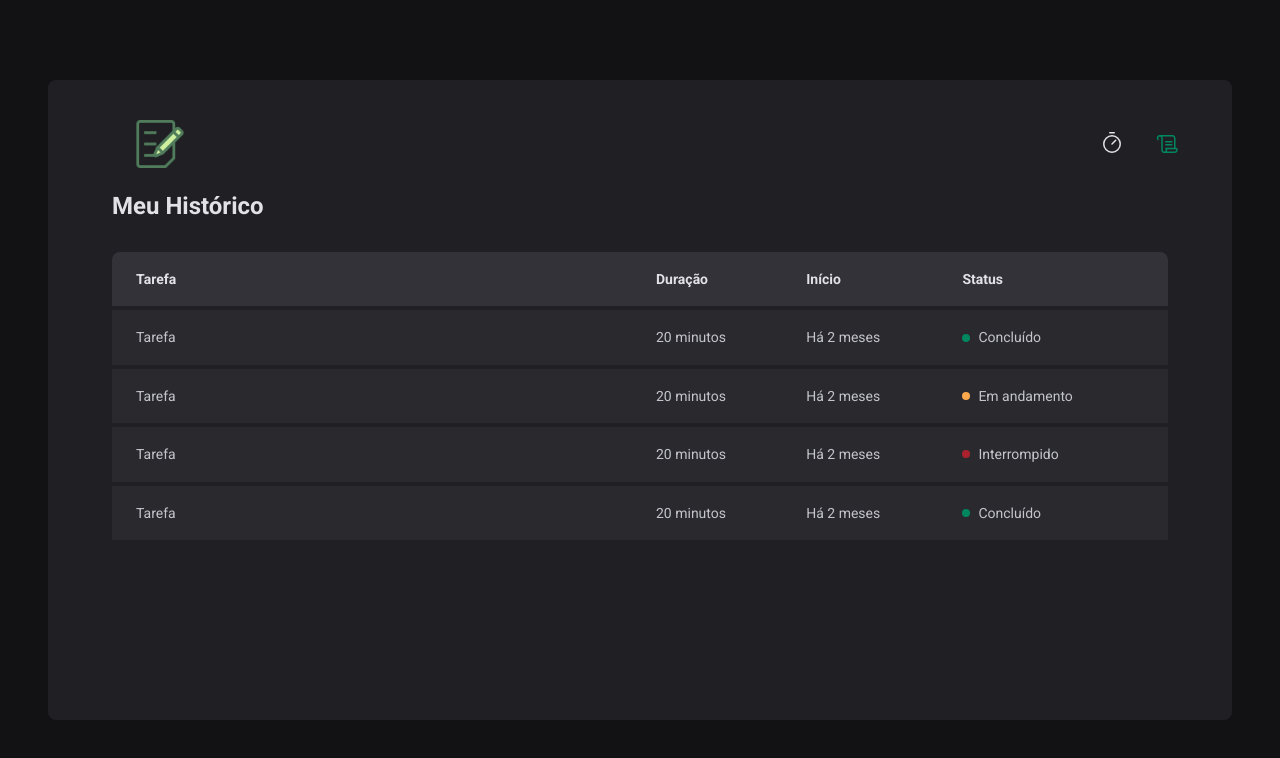
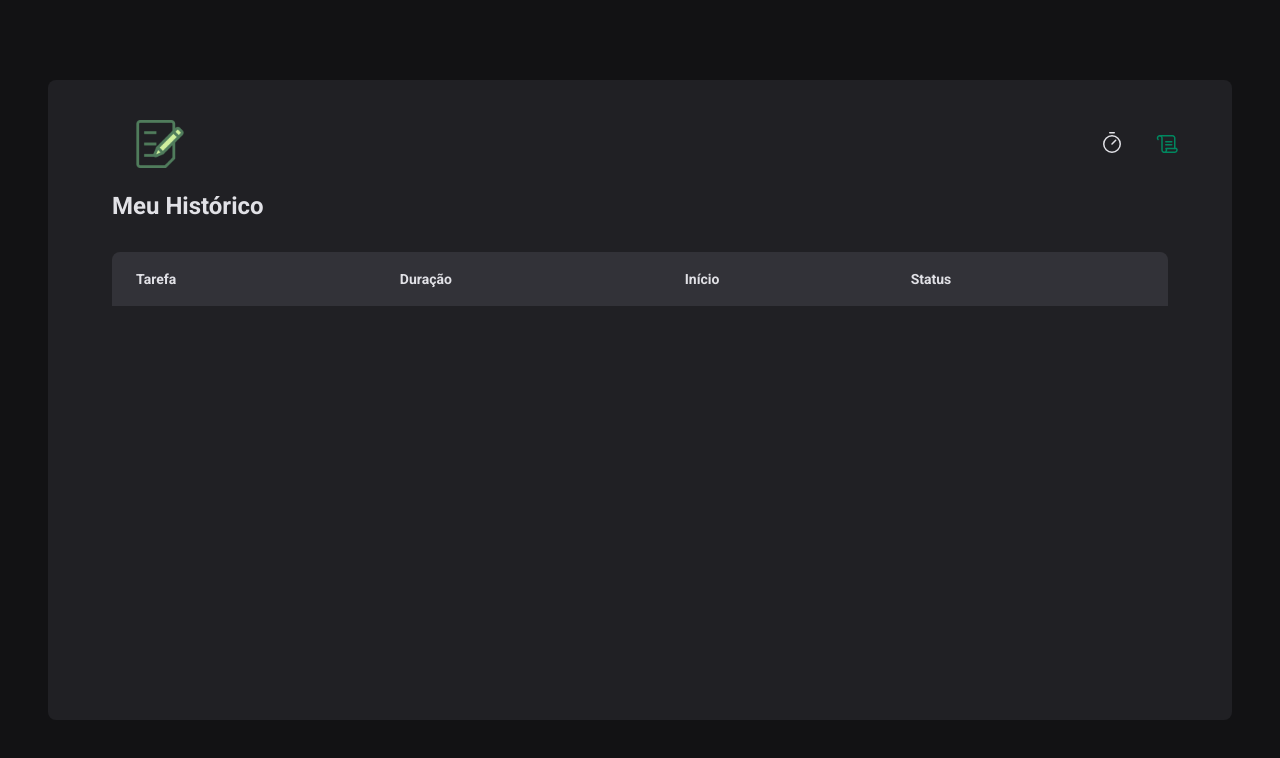
Before and after one commit to gabrielharuochiyoshi/pomodoro-ignite, a React (Vite) app: page /history in a window 1280 px wide. Shown: the top 758 px of the page. Built offline with nearby package versions, Linux system fonts and the light colour scheme.

Commit message:
fix context, and create a new component

```diff
--- a/src/App.tsx
+++ b/src/App.tsx
@@ -3,12 +3,15 @@
 import { Router } from './Router'
 import { GlobalStyle } from './styles/global'
 import { defaultTheme } from './styles/themes/default'
+import { CyclesContextProvider } from './contexts/CyclesContext'
 
 export function App() {
   return (
     <ThemeProvider theme={defaultTheme}>
       <BrowserRouter>
-        <Router />
+        <CyclesContextProvider>
+          <Router />
+        </CyclesContextProvider>
       </BrowserRouter>
       <GlobalStyle />
     </ThemeProvider>
--- /dev/null
+++ b/src/contexts/CyclesContext.tsx
@@ -0,0 +1,101 @@
+import { createContext, ReactNode, useState } from 'react'
+
+interface CycleContextProps {
+  children: ReactNode
+}
+
+interface CreateCycleData {
+  task: string
+  minutesAmount: number
+}
+
+interface Cycle {
+  id: string
+  task: string
+  minutesAmount: number
+  startDate: Date
+  interruptedDate?: Date
+  finishedDate?: Date
+}
+
+interface CyclesContextType {
+  cycles: Cycle[]
+  activeCycle: Cycle | undefined
+  activeCycleId: string | null
+  amountSecondsPassed: number
+  markCurrentCycleAsFinished: () => void
+  setSecondsPassed: (seconds: number) => void
+  createNewCycle: (data: CreateCycleData) => void
+  interruptCurrentCycle: () => void
+}
+
+export const CyclesContext = createContext({} as CyclesContextType)
+
+export function CyclesContextProvider({ children }: CycleContextProps) {
+  const [cycles, setCycles] = useState<Cycle[]>([])
+  const [activeCycleId, setActiveCycleId] = useState<string | null>(null)
+  const [amountSecondsPassed, setAmountSecondsPassed] = useState(0)
+
+  const activeCycle = cycles.find((cycle) => cycle.id === activeCycleId)
+
+  function createNewCycle(data: CreateCycleData) {
+    const id = String(new Date().getTime())
+
+    const newCycle: Cycle = {
+      id,
+      task: data.task,
+      minutesAmount: data.minutesAmount,
+      startDate: new Date(),
+    }
+
+    setCycles((state) => [...state, newCycle])
+    setActiveCycleId(id)
+    setAmountSecondsPassed(0)
+  }
+
+  function interruptCurrentCycle() {
+    setCycles((state) =>
+      state.map((cycle) => {
+        if (cycle.id === activeCycleId) {
+          return { ...cycle, interruptedDate: new Date() }
+        } else {
+          return cycle
+        }
+      }),
+    )
+    setActiveCycleId(null)
+  }
+
+  function setSecondsPassed(seconds: number) {
+    setAmountSecondsPassed(seconds)
+  }
+
+  function markCurrentCycleAsFinished() {
+    setCycles((state) =>
+      state.map((cycle) => {
+        if (cycle.id === activeCycleId) {
+          return { ...cycle, finishedDate: new Date() }
+        } else {
+          return cycle
+        }
+      }),
+    )
+  }
+
+  return (
+    <CyclesContext.Provider
+      value={{
+        cycles,
+        activeCycle,
+        activeCycleId,
+        amountSecondsPassed,
+        markCurrentCycleAsFinished,
+        setSecondsPassed,
+        interruptCurrentCycle,
+        createNewCycle,
+      }}
+    >
+      {children}
+    </CyclesContext.Provider>
+  )
+}
--- a/src/pages/History/index.tsx
+++ b/src/pages/History/index.tsx
@@ -1,10 +1,15 @@
 import { HistoryContainer, HistoryList, Status } from './styles'
+import { useContext } from 'react'
+import { CyclesContext } from '../../contexts/CyclesContext'
+import ptBR from 'date-fns/locale/pt-BR'
+import { formatDistanceToNow } from 'date-fns'
 
 export function History() {
+  const { cycles } = useContext(CyclesContext)
+
   return (
     <HistoryContainer>
       <h1>Meu Histórico</h1>
-
       <HistoryList>
         <table>
           <thead>
@@ -16,38 +21,33 @@
             </tr>
           </thead>
           <tbody>
-            <tr>
-              <td>Tarefa</td>
-              <td>20 minutos</td>
-              <td>Há 2 meses</td>
-              <td>
-                <Status statusColor="green">Concluído</Status>
-              </td>
-            </tr>
-            <tr>
-              <td>Tarefa</td>
-              <td>20 minutos</td>
-              <td>Há 2 meses</td>
-              <td>
-                <Status statusColor="yellow">Em andamento</Status>
-              </td>
-            </tr>
-            <tr>
-              <td>Tarefa</td>
-              <td>20 minutos</td>
-              <td>Há 2 meses</td>
-              <td>
-                <Status statusColor="red">Interrompido</Status>
-              </td>
-            </tr>
-            <tr>
-              <td>Tarefa</td>
-              <td>20 minutos</td>
-              <td>Há 2 meses</td>
-              <td>
-                <Status statusColor="green">Concluído</Status>
-              </td>
-            </tr>
+            {cycles.map((cycle) => {
+              return (
+                <tr key={cycle.id}>
+                  <td>{cycle.task}</td>
+                  <td>{cycle.minutesAmount}min</td>
+                  <td>
+                    {formatDistanceToNow(cycle.startDate, {
+                      addSuffix: true,
+                      locale: ptBR,
+                    })}
+                  </td>
+                  <td>
+                    {cycle.finishedDate && (
+                      <Status statusColor="green">Concluído</Status>
+                    )}
+
+                    {cycle.interruptedDate && (
+                      <Status statusColor="red">Interrompido</Status>
+                    )}
+
+                    {!cycle.finishedDate && !cycle.interruptedDate && (
+                      <Status statusColor="yellow">Em andamento</Status>
+                    )}
+                  </td>
+                </tr>
+              )
+            })}
           </tbody>
         </table>
       </HistoryList>
--- a/src/pages/Home/components/Countdown/index.tsx
+++ b/src/pages/Home/components/Countdown/index.tsx
@@ -1,7 +1,7 @@
 import { differenceInSeconds } from 'date-fns'
 import { useContext, useEffect } from 'react'
+import { CyclesContext } from '../../../../contexts/CyclesContext'
 import { CountdownContainer, Separator } from './styles'
-import { CyclesContext } from '../..'
 
 export function Countdown() {
   const {
--- a/src/pages/Home/components/NewCycleForm/index.tsx
+++ b/src/pages/Home/components/NewCycleForm/index.tsx
@@ -1,7 +1,7 @@
 import { FormContainer, TaskInput, MinuteTaskInput } from './styles'
 import { useContext } from 'react'
-import { CyclesContext } from '../../index'
 import { useFormContext } from 'react-hook-form'
+import { CyclesContext } from '../../../../contexts/CyclesContext'
 
 export function NewCycleForm() {
   const { activeCycle } = useContext(CyclesContext)
@@ -33,8 +33,8 @@
         id="minutesAmount"
         placeholder="00"
         disabled={!!activeCycle}
-        step={5}
-        min={5}
+        step={1}
+        min={1}
         max={60}
         {...register('minutesAmount', { valueAsNumber: true })}
       />
--- a/src/pages/Home/index.tsx
+++ b/src/pages/Home/index.tsx
@@ -1,45 +1,24 @@
-import { createContext, useState } from 'react'
-
+import { useContext } from 'react'
 import { HandPalm, Play } from 'phosphor-react'
 import { HomeContainer, StartCountButton, StopCountButton } from './styles'
-import * as zod from 'zod'
 import { NewCycleForm } from './components/NewCycleForm'
 import { Countdown } from './components/Countdown'
 import { FormProvider, useForm } from 'react-hook-form'
 import { zodResolver } from '@hookform/resolvers/zod'
-
-interface Cycle {
-  id: string
-  task: string
-  minutesAmount: number
-  startDate: Date
-  interruptedDate?: Date
-  finishedDate?: Date
-}
-
-interface CyclesContextType {
-  activeCycle: Cycle | undefined
-  activeCycleId: string | null
-  amountSecondsPassed: number
-  markCurrentCycleAsFinished: () => void
-  setSecondsPassed: (seconds: number) => void
-}
-
-export const CyclesContext = createContext({} as CyclesContextType)
+import { CyclesContext } from '../../contexts/CyclesContext'
+import * as zod from 'zod'
 
 const newCycleFormValidationSchema = zod.object({
   task: zod.string().min(1, 'Informa a tarefa'),
-  minutesAmount: zod.number().min(5).max(60),
+  minutesAmount: zod.number().min(1).max(60),
 })
 
 type newCycleFormData = zod.infer<typeof newCycleFormValidationSchema>
 
 export function Home() {
-  const [cycles, setCycles] = useState<Cycle[]>([])
-  const [activeCycleId, setActiveCycleId] = useState<string | null>(null)
-  const [amountSecondsPassed, setAmountSecondsPassed] = useState(0)
+  const { activeCycle, createNewCycle, interruptCurrentCycle } =
+    useContext(CyclesContext)
 
-  const activeCycle = cycles.find((cycle) => cycle.id === activeCycleId)
   const newCycleForm = useForm<newCycleFormData>({
     resolver: zodResolver(newCycleFormValidationSchema),
     defaultValues: {
@@ -50,49 +29,9 @@
 
   const { handleSubmit, watch, reset } = newCycleForm
 
-  function setSecondsPassed(seconds: number) {
-    setAmountSecondsPassed(seconds)
-  }
-
-  function markCurrentCycleAsFinished() {
-    setCycles((state) =>
-      state.map((cycle) => {
-        if (cycle.id === activeCycleId) {
-          return { ...cycle, finishedDate: new Date() }
-        } else {
-          return cycle
-        }
-      }),
-    )
-  }
-
   function handleCreateNewCycle(data: newCycleFormData) {
-    const id = String(new Date().getTime())
-
-    const newCycle: Cycle = {
-      id,
-      task: data.task,
-      minutesAmount: data.minutesAmount,
-      startDate: new Date(),
-    }
-
-    setCycles((state) => [...state, newCycle])
-    setActiveCycleId(id)
-    setAmountSecondsPassed(0)
+    createNewCycle(data)
     reset()
-  }
-
-  function handleInterruptCycle() {
-    setCycles((state) =>
-      state.map((cycle) => {
-        if (cycle.id === activeCycleId) {
-          return { ...cycle, interruptedDate: new Date() }
-        } else {
-          return cycle
-        }
-      }),
-    )
-    setActiveCycleId(null)
   }
 
   const task = watch('task')
@@ -101,23 +40,13 @@
   return (
     <HomeContainer>
       <form onSubmit={handleSubmit(handleCreateNewCycle)}>
-        <CyclesContext.Provider
-          value={{
-            activeCycle,
-            activeCycleId,
-            markCurrentCycleAsFinished,
-            amountSecondsPassed,
-            setSecondsPassed,
-          }}
-        >
-          <FormProvider {...newCycleForm}>
-            <NewCycleForm />
-          </FormProvider>
-          <Countdown />
-        </CyclesContext.Provider>
+        <FormProvider {...newCycleForm}>
+          <NewCycleForm />
+        </FormProvider>
+        <Countdown />
 
         {activeCycle ? (
-          <StopCountButton type="button" onClick={handleInterruptCycle}>
+          <StopCountButton type="button" onClick={interruptCurrentCycle}>
             <HandPalm size={24} />
             Interromper
           </StopCountButton>
```
